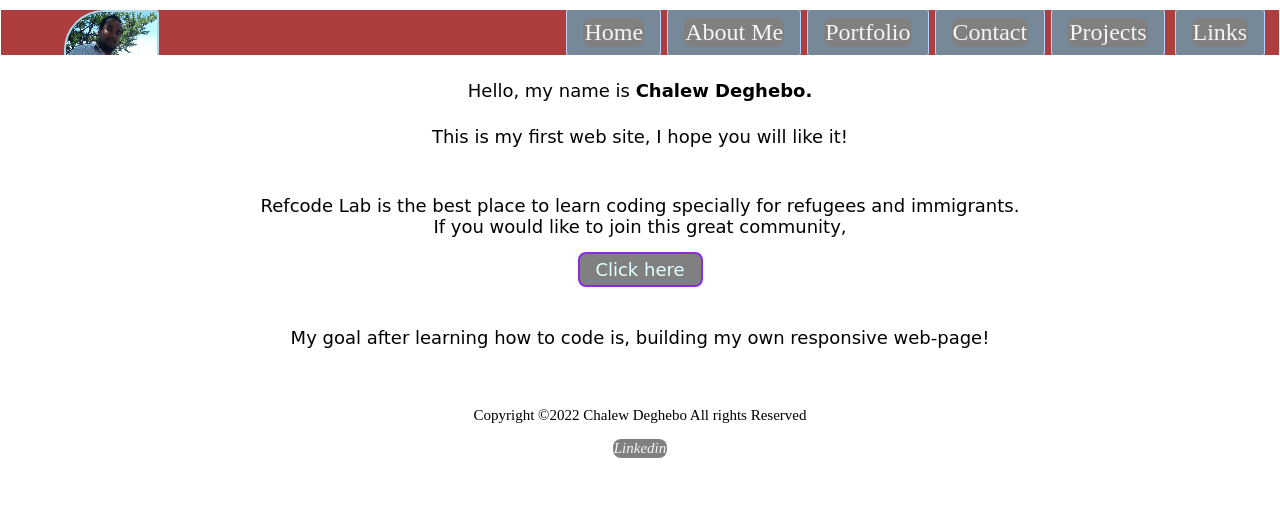
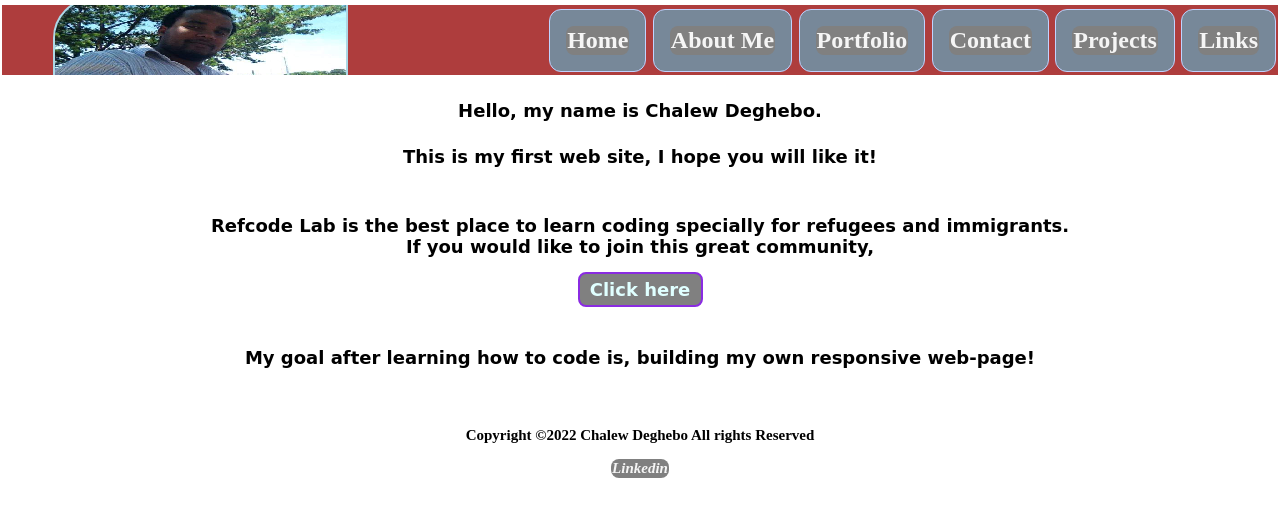
Before and after one commit to Deghebo/My-first-web-page, a plain HTML site: page index.html in a window 1280 px wide. Drawn offline with Linux system fonts and the light colour scheme; a web font is replaced by a local one.

Commit message:
changed fontweight

```diff
--- a/index.html
+++ b/index.html
@@ -25,7 +25,7 @@
               <li class="nav-item">
                 <a href="contactform.html">Contact</a></li>|
               <li class="nav-item">
-                <a href="projects.html">Projects</a></li>||
+                <a href="projects.html">Projects</a></li>|
               <li class="nav-item">
                 <a href="links.html">Links</a></li>
             </ul>
--- a/style.css
+++ b/style.css
@@ -9,8 +9,8 @@
 .logo {
     display: flex;
     border: solid lightblue 2px;
-    width: 95px;
-    height: 80px;
+    width: 1248px;
+    height: 120px;
     border-radius:40px 3px 10px;
     margin-left: 50px;
     margin-right: 200px;
@@ -25,14 +25,14 @@
 header {
     display: flex;
     overflow: hidden;
-    margin: 0px 1px;
+    margin: 0px 2px;
     border-radius: auto;
     image-rendering: pixelated;
     list-style: none;
     background-color: #ae3d3d;
     justify-content: space-between;
     align-items: center;
-    padding: 1px 1%;
+    padding: 35px 1px;
     height: 45px;
 }
 ul {
@@ -41,7 +41,6 @@ ul {
     padding: 0;
     display: flex;
 }
-
 div .navbar {
     max-width: 100%;
     position: relative;
@@ -124,8 +123,7 @@ div .nav-menu {
     padding: 2px 100px;
     margin-top: 0px;
 }
-
-.nav-item {
+li.nav-item {
     text-align: center;
     text-decoration-color: cornflowerblue;
     text-transform: capitalize;
@@ -152,6 +150,9 @@ div .nav-menu {
     position: relative;
     float: left;
     width: max-content;
+}
+ul .nav-links {
+
 }
 
 .nav_links li {
@@ -198,11 +199,12 @@ BODY
 body {
     width: 100%;
     min-height: 100vh;
-    /* overflow-y: scroll; */
+    font-weight: 600;
+    overflow-y: scroll;
     overflow-x: hidden;
     /* margin-right: auto; */
     /* margin-left: auto; */
-    margin: 10px auto;
+    margin: 5px auto;
     /* margin-bottom: 5px; */
     border-radius: 10px;
     text-align: center;
```
